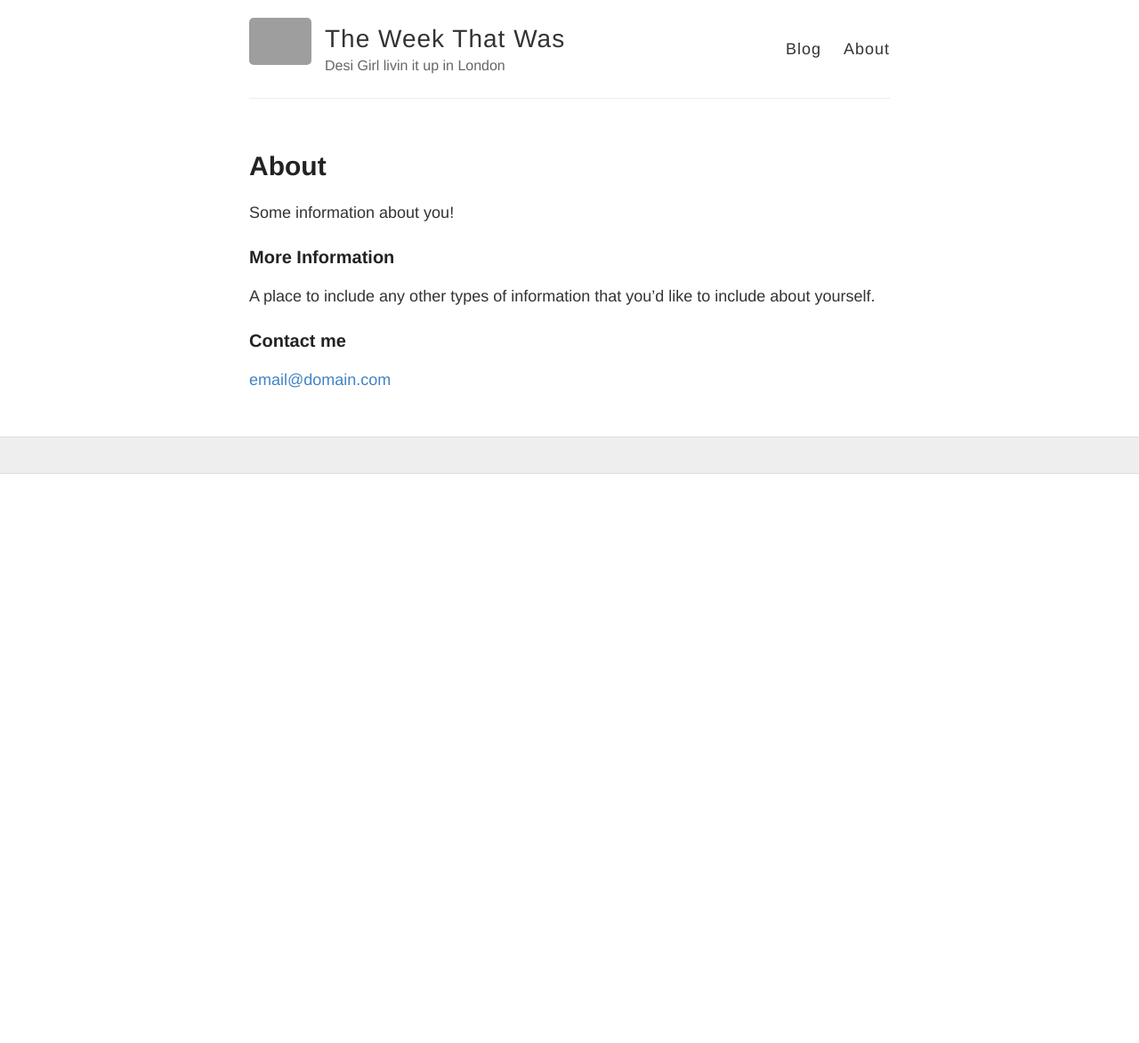
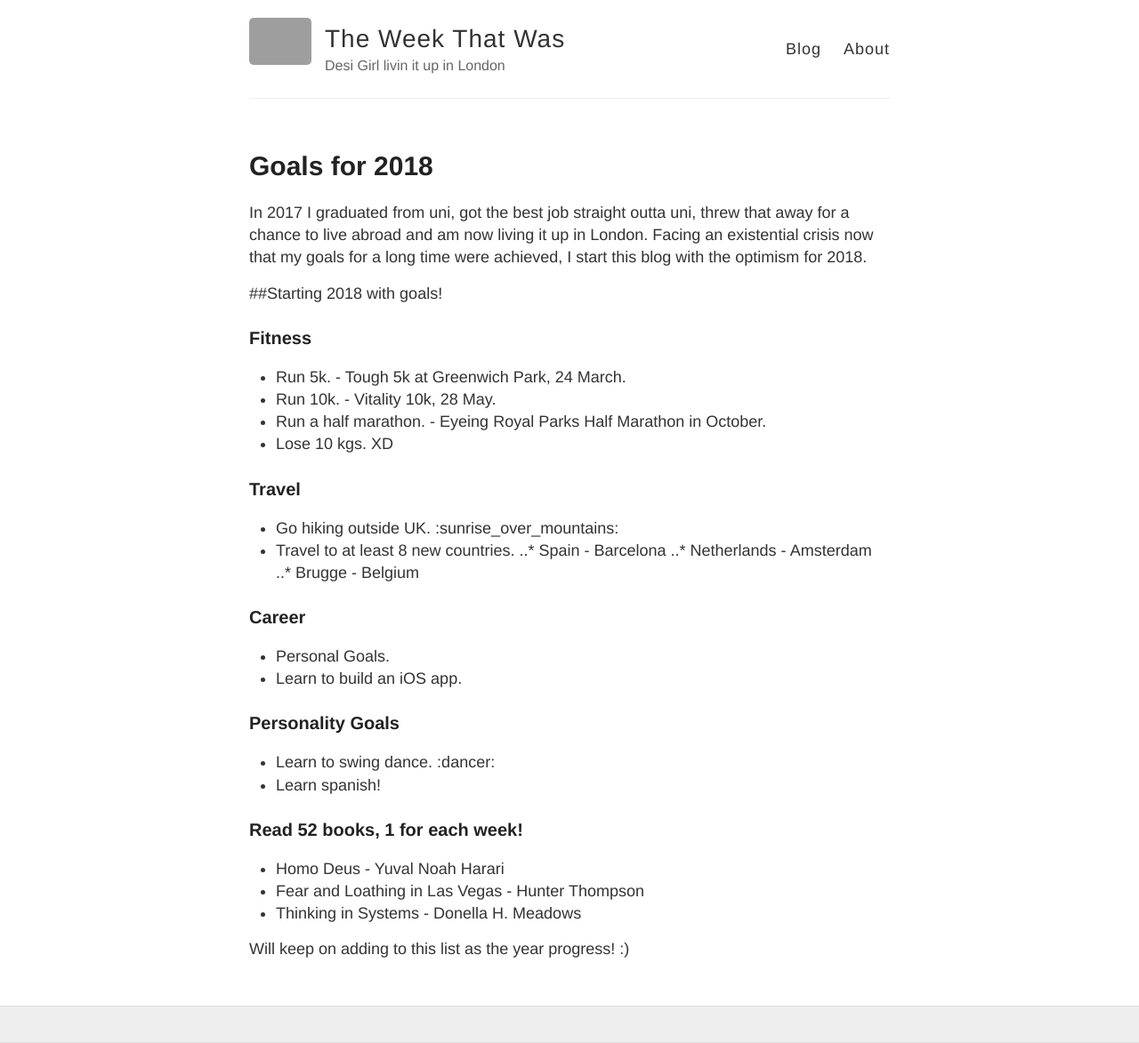
Before and after one commit to harEshInBerlin/weasleys.github.io, a Jekyll site: the page built from about.md, in a window 1280 px wide. Shown: the whole page at 89% size. Built offline with Jekyll 4.4.1, drawn with Linux system fonts in a browser that asks for light colours; before the commit the page ends 900 px from its top, so only the background shows below that; grey boxes are pictures that could not be loaded.

Commit message:
Add goals

```diff
--- a/about.md
+++ b/about.md
@@ -1,15 +1,38 @@
 ---
 layout: page
-title: About
-permalink: /about/
+title: Goals for 2018
+permalink: /goals/
 ---
 
-Some information about you!
+In 2017 I graduated from uni, got the best job straight outta uni, threw that away for a chance to live abroad and am now living it up in London.
+Facing an existential crisis now that my goals for a long time were achieved, I start this blog with the optimism for 2018.
 
-### More Information
+##Starting 2018 with goals!
 
-A place to include any other types of information that you'd like to include about yourself.
+### Fitness
+* Run 5k. - Tough 5k at Greenwich Park, 24 March.
+* Run 10k. - Vitality 10k, 28 May.
+* Run a half marathon. - Eyeing Royal Parks Half Marathon in October.
+* Lose 10 kgs. XD
 
-### Contact me
+### Travel
+* Go hiking outside UK. :sunrise_over_mountains:
+* Travel to at least 8 new countries.
+..* Spain - Barcelona
+..* Netherlands - Amsterdam
+..* Brugge - Belgium
 
-[email@domain.com](mailto:email@domain.com)
+### Career
+* Personal Goals.
+* Learn to build an iOS app.
+
+### Personality Goals
+* Learn to swing dance. :dancer:
+* Learn spanish!
+
+### Read 52 books, 1 for each week!
+* Homo Deus - Yuval Noah Harari
+* Fear and Loathing in Las Vegas - Hunter Thompson
+* Thinking in Systems - Donella H. Meadows
+
+Will keep on adding to this list as the year progress! :)
```
